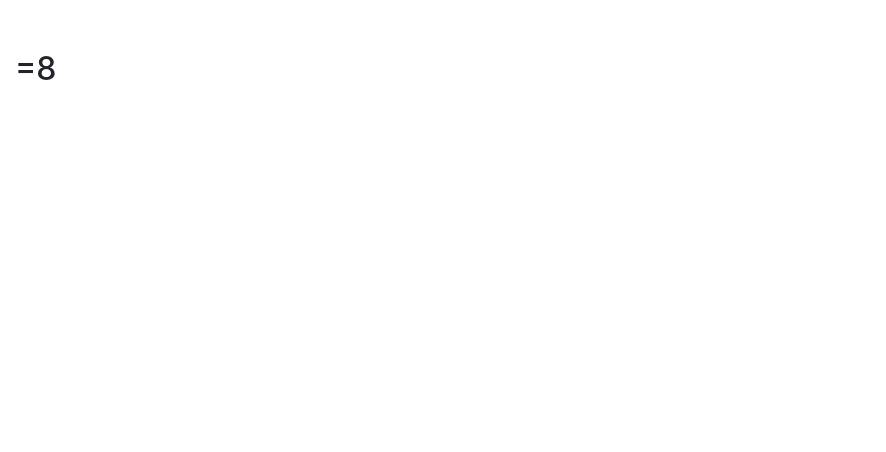
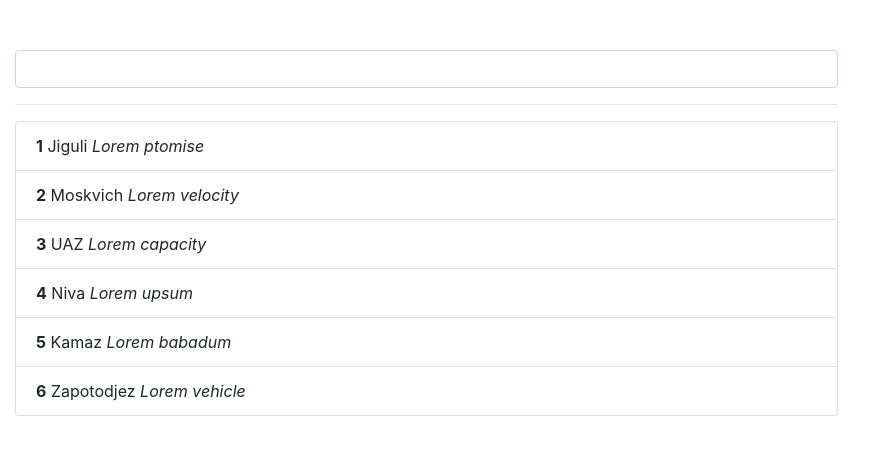
Before and after one commit to academind-345590/ng-theory, an Angular app: page / in a window 1280 px wide. Shown: the top 452 px of the page, without its empty margins (0-886 px from the left). Built offline with nearby package versions, Linux system fonts and the light colour scheme.

Commit message:
pipes: dinamic searching in list

```diff
--- a/src/app/app.component.ts
+++ b/src/app/app.component.ts
@@ -4,10 +4,24 @@ import { Component } from '@angular/core';
   selector: 'app-root',
   template: `
     <div class="col-md-8 col-md-offset-2">
-      <h2>{{ num | appPow:3:'=' }}</h2>
+      <input type="text" class="form-control" [(ngModel)]="searchCar">
+      <hr>
+      <ul class="list-group">
+        <li class="list-group-item" *ngFor="let car of cars | carFilter:searchCar:'description'; let i=index" >
+          <b>{{ i+1 }}</b>  {{ car.name }}  <i>{{ car.description }}</i>
+        </li>
+      </ul>
     </div>
   `
 })
 export class AppComponent {
-  num = 2 ;
+  searchCar = '';
+  cars = [
+    { name: 'Jiguli', description: 'Lorem ptomise '},
+    { name: 'Moskvich', description: 'Lorem velocity '},
+    { name: 'UAZ', description: 'Lorem capacity '},
+    { name: 'Niva', description: 'Lorem upsum '},
+    { name: 'Kamaz', description: 'Lorem babadum'},
+    { name: 'Zapotodjez', description: 'Lorem vehicle '},
+  ]
 }
--- a/src/app/app.module.ts
+++ b/src/app/app.module.ts
@@ -5,12 +5,14 @@ import { HttpClientModule } from '@angular/common/http';
 
 import { AppComponent } from './app.component';
 import { PowPipe } from './pow.pipe';
+import { CarFilterPipe } from './car-filter.pipe';
 
 
 @NgModule({
   declarations: [
     AppComponent,
-    PowPipe
+    PowPipe,
+    CarFilterPipe
   ],
   imports: [
     BrowserModule,
--- /dev/null
+++ b/src/app/car-filter.pipe.ts
@@ -0,0 +1,16 @@
+import { Pipe, PipeTransform } from '@angular/core';
+
+@Pipe({
+  name: 'carFilter'
+})
+export class CarFilterPipe implements PipeTransform {
+
+  transform(carList, searchStr: string, fildName: string){
+    if (carList.length === 0 || searchStr === ''){
+      return carList;
+    };
+
+    return carList.filter((car)=> car[fildName].toLowerCase().indexOf(searchStr.toLowerCase()) !== -1 );
+  }
+
+}
```
